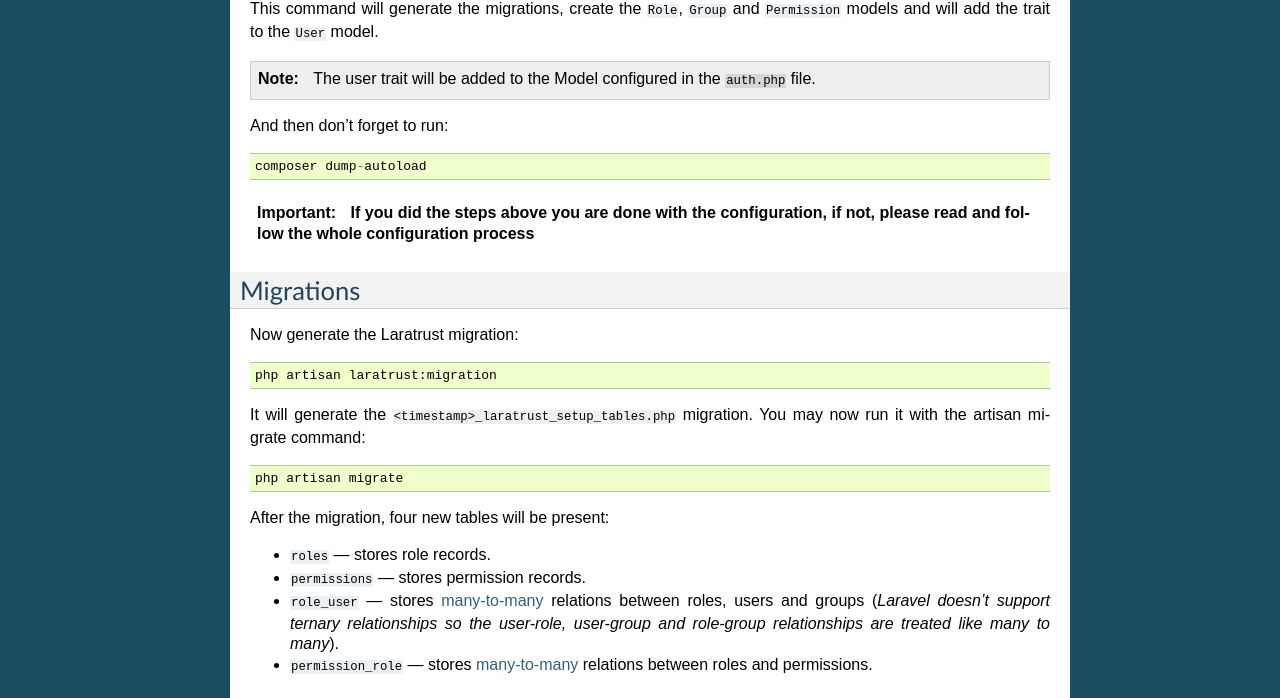
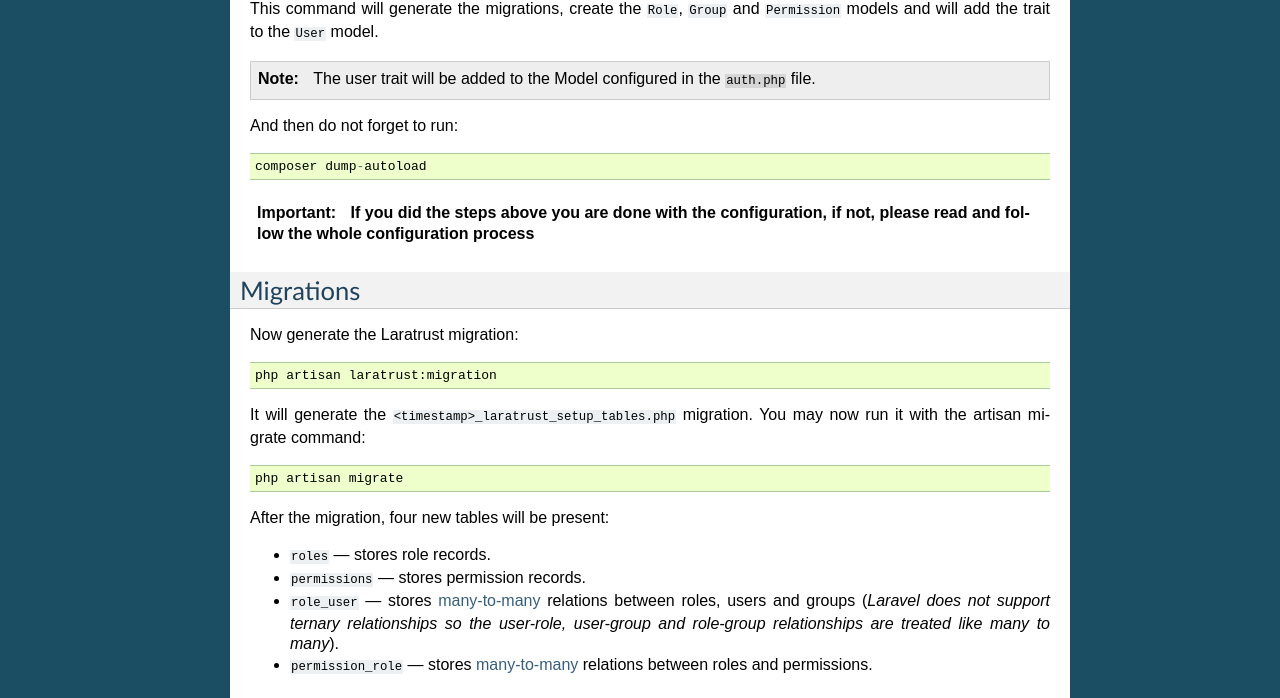
Before and after one commit to santigarcor/laratrust, a Sphinx documentation site: the page built from docs/configuration/after_installation.rst, in a window 1280 px wide. Shown: the part 443-1141 px from the top of the page. Built offline with Sphinx 7.4.7, drawn with Linux system fonts in a browser that asks for light colours.

Commit message:
Docs changes

```diff
--- a/docs/configuration/after_installation.rst
+++ b/docs/configuration/after_installation.rst
@@ -22,7 +22,7 @@ This command will generate the migrations, create the ``Role``, ``Group`` and ``
 .. NOTE::
     The user trait will be added to the Model configured in the ``auth.php`` file.
 
-And then don't forget to run::
+And then do not forget to run::
 
     composer dump-autoload
 
@@ -45,5 +45,5 @@ After the migration, four new tables will be present:
 
 * ``roles`` — stores role records.
 * ``permissions`` — stores permission records.
-* ``role_user`` — stores `many-to-many <https://laravel.com/docs/eloquent-relationships#many-to-many>`_ relations between roles, users and groups (*Laravel doesn't support ternary relationships so the user-role, user-group and role-group relationships are treated like many to many*).
+* ``role_user`` — stores `many-to-many <https://laravel.com/docs/eloquent-relationships#many-to-many>`_ relations between roles, users and groups (*Laravel does not support ternary relationships so the user-role, user-group and role-group relationships are treated like many to many*).
 * ``permission_role`` — stores `many-to-many <https://laravel.com/docs/eloquent-relationships#many-to-many>`_ relations between roles and permissions.
--- a/docs/configuration/models/user.rst
+++ b/docs/configuration/models/user.rst
@@ -18,7 +18,7 @@ Next, use the ``LaratrustUserTrait`` trait in your existing ``User`` model. For
 
 This will enable the relation with ``Role`` and add the following methods ``roles()``, ``hasRole($name)``, ``can($permission)``, and ``ability($roles, $permissions, $options)`` within your ``User`` model.
 
-Don't forget to dump composer autoload::
+Do not forget to dump composer autoload::
 
     composer dump-autoload
 
--- a/docs/configuration/seeder.rst
+++ b/docs/configuration/seeder.rst
@@ -2,7 +2,7 @@ Seeder
 ======
 
 .. NOTE::
-    The seeder doesn't support the groups feature yet.
+    The seeder does not support the groups feature yet.
 
 Laratrust comes with a database seeder, this seeder helps you filling the permissions for each role depending on the module, and creates one user for each role.
 
@@ -21,7 +21,7 @@ And in the ``database/seeds/DatabaseSeeder.php`` file you have to add to the ``r
     $this->call(LaratrustSeeder::class);
 
 .. NOTE::
-    If you haven't run ``php artisan vendor:publish`` you should run it in order to customize the roles, modules and permissions in each case.
+    If you **have not** run ``php artisan vendor:publish`` you should run it in order to customize the roles, modules and permissions in each case.
 
 After you run ``php artisan vendor:publish``, you will have a ``config/laratrust_seeder.php`` file and it looks like this:
 
--- a/docs/troubleshooting.rst
+++ b/docs/troubleshooting.rst
@@ -16,7 +16,7 @@ When trying to use the LaratrustUserTrait methods, you encounter the error which
 
     Class name must be a valid object or a string
 
-Then probably you don't have published Laratrust assets or something went wrong when you did it.
+Then probably you do not have published Laratrust assets or something went wrong when you did it.
 First of all check that you have the ``laratrust.php`` file in your ``app/config`` directory.
 If you don't, then try ``php artisan vendor:publish`` and, if it does not appear, manually copy the ``/vendor/santigarcor/laratrust/src/config/config.php`` file in your config directory and rename it ``laratrust.php``.
 
--- a/docs/usage/soft_deleting.rst
+++ b/docs/usage/soft_deleting.rst
@@ -1,7 +1,7 @@
 Soft Deleting
 =============
 
-The default migration takes advantage of ``onDelete('cascade')`` clauses within the pivot tables to remove relations when a parent record is deleted. If for some reason you cannot use cascading deletes in your database, the LaratrustRole and LaratrustPermission classes, and the HasRole trait include event listeners to manually delete records in relevant pivot tables. In the interest of not accidentally deleting data, the event listeners will **not** delete pivot data if the model uses soft deleting. However, due to limitations in Laravel's event listeners, there is no way to distinguish between a call to ``delete()`` versus a call to ``forceDelete()``. For this reason, **before you force delete a model, you must manually delete any of the relationship data** (unless your pivot tables uses cascading deletes). For example:
+The default migration takes advantage of ``onDelete('cascade')`` clauses within the pivot tables to remove relations when a parent record is deleted. If for some reason you can not use cascading deletes in your database, the LaratrustRole and LaratrustPermission classes, and the HasRole trait include event listeners to manually delete records in relevant pivot tables. In the interest of not accidentally deleting data, the event listeners will **not** delete pivot data if the model uses soft deleting. However, due to limitations in Laravel's event listeners, there is no way to distinguish between a call to ``delete()`` versus a call to ``forceDelete()``. For this reason, **before you force delete a model, you must manually delete any of the relationship data** (unless your pivot tables uses cascading deletes). For example:
 
 .. code-block:: php
 
```
Also changed, not shown: README.md (+2 -0 lines).
